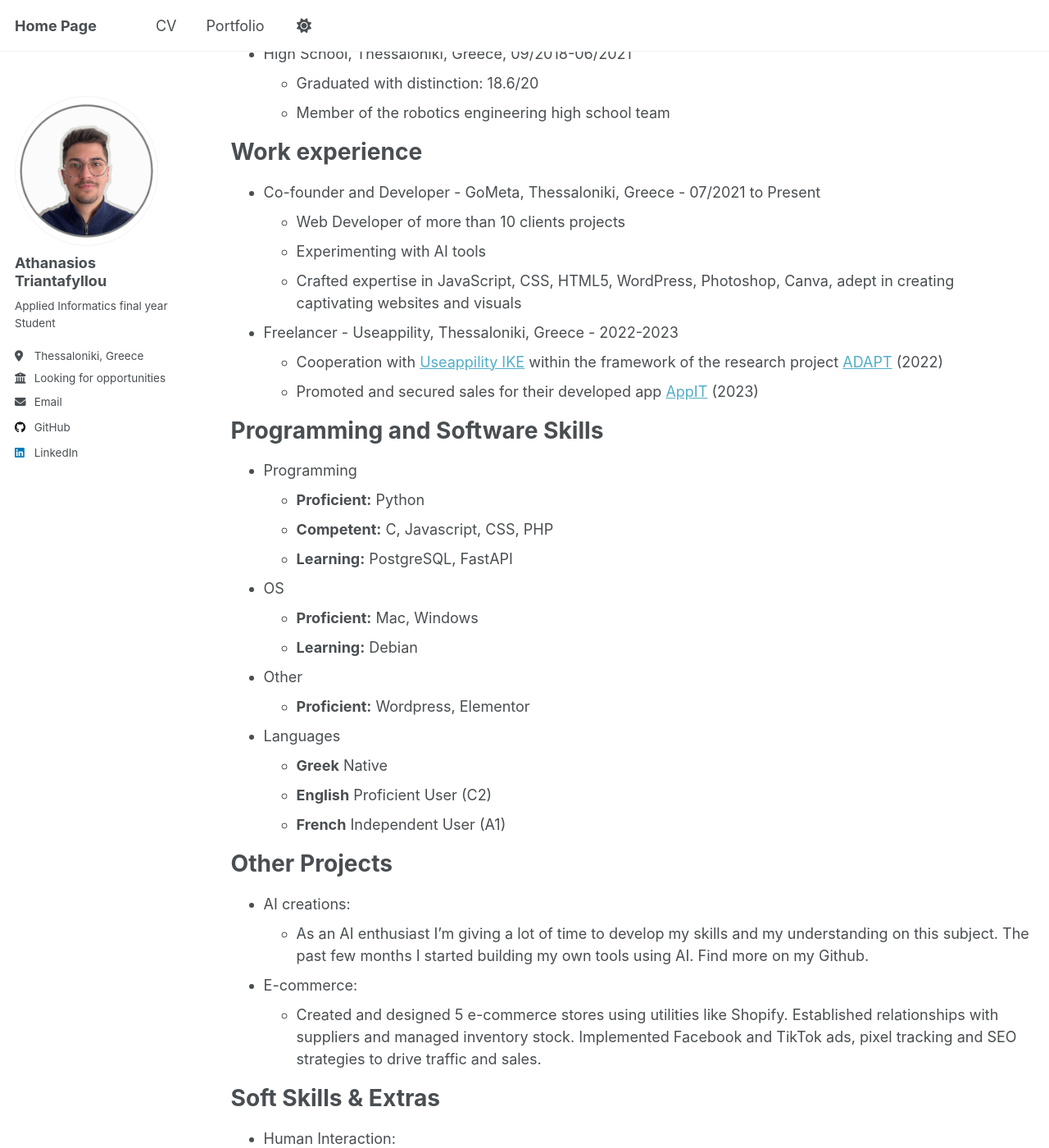
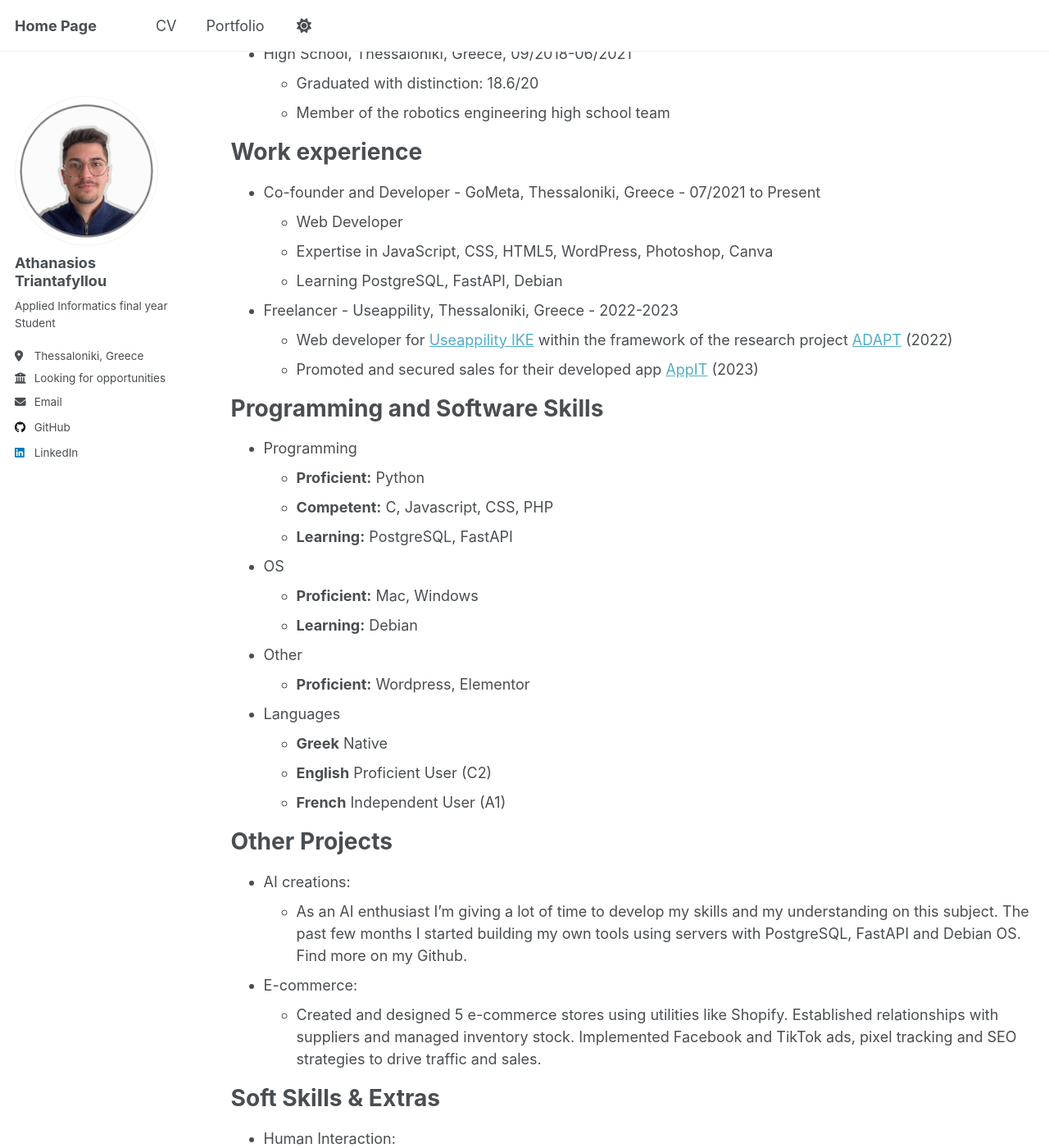
Before and after one commit to AthTriantafyllou/AthTriantafyllou.github.io, a Jekyll site: the page built from _pages/cv.md, in a window 1280 px wide and 1400 px high, scrolled down 212 px. Shown: the whole window at 82% size. Built offline with Jekyll 4.4.1, drawn with Linux system fonts in a browser that asks for light colours; a script that is not in the unit is left out.

Commit message:
Update cv.md

```diff
--- a/_pages/cv.md
+++ b/_pages/cv.md
@@ -21,12 +21,12 @@ Education
 Work experience
 ======
 * Co-founder and Developer - GoMeta, Thessaloniki, Greece - 07/2021 to Present
-  * Web Developer of more than 10 clients projects
-  * Experimenting with AI tools
-  * Crafted expertise in JavaScript, CSS, HTML5, WordPress, Photoshop, Canva, adept in creating captivating websites and visuals
+  * Web Developer
+  * Expertise in JavaScript, CSS, HTML5, WordPress, Photoshop, Canva
+  * Learning PostgreSQL, FastAPI, Debian
 
 * Freelancer - Useappility, Thessaloniki, Greece - 2022-2023
-  * Cooperation with [Useappility IKE](https://useappility.com){:target="_blank"} within the framework of the research project [ADAPT](https://useappility.com/en/adapt_app/){:target="_blank"} (2022)
+  * Web developer for [Useappility IKE](https://useappility.com){:target="_blank"} within the framework of the research project [ADAPT](https://useappility.com/en/adapt_app/){:target="_blank"} (2022)
   * Promoted and secured sales for their developed app [AppIT](https://appit.info){:target="_blank"} (2023)
 
 
@@ -54,7 +54,7 @@ Programming and Software Skills
 Other Projects
 ======
 * AI creations:
-  * As an AI enthusiast I’m giving a lot of time to develop my skills and my understanding on this subject. The past few months I started building my own tools using AI. Find more on my Github.
+  * As an AI enthusiast I’m giving a lot of time to develop my skills and my understanding on this subject. The past few months I started building my own tools using servers with PostgreSQL, FastAPI and Debian OS. Find more on my Github.
 * E-commerce:
   * Created and designed 5 e-commerce stores using utilities like Shopify. Established relationships with suppliers and managed inventory stock. Implemented Facebook and TikTok ads, pixel tracking and SEO strategies to drive traffic and sales.
 
```
